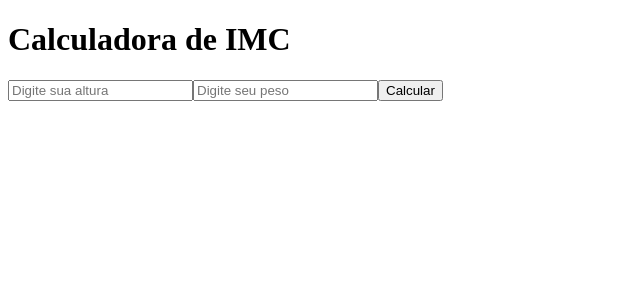
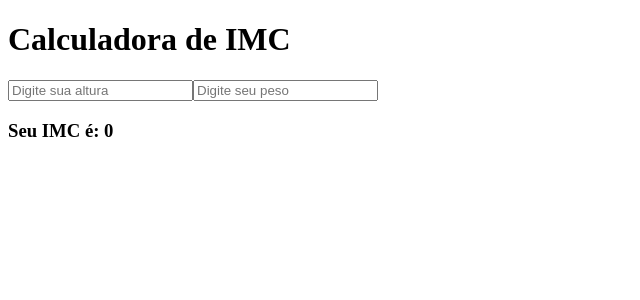
Before and after one commit to ThgFeldmann/react-exercicio, a React (Vite) app in the folder Form-imc/: page / in a window 1280 px wide. Shown: the top 300 px of the page, without its empty margins (0-640 px from the left). Built offline with nearby package versions, Linux system fonts and the light colour scheme.

Commit message:
imc exibido

```diff
--- a/Form-imc/src/App.jsx
+++ b/Form-imc/src/App.jsx
@@ -1,11 +1,43 @@
-import Index from './Index'
+import { useEffect, useState } from "react";
 
 function App() {
+
+  let [altura, setAltura] = useState('');
+  let [peso, setPeso] = useState('');
+
+  var imc;
+
+  const calculo = () => { // arrow function q calcula o imc
+      imc = Math.round(peso / (altura * altura) * 100) / 100;
+  }
+
+  function validaValores() {
+    if (altura, peso == ('')) {
+      imc = 0;
+    } else {
+      calculo();
+    }
+    return (
+      <h3>Seu IMC é: {imc}</h3>
+    )
+  }
+
   return(
-    <>
-      <Index />
-    </>
+    <div class="container">
+      <h1>Calculadora de IMC</h1>
+        <form>
+          <input type="number" placeholder="Digite sua altura" required onChange={evento => setAltura(evento.target.value)} />
+          <input type="number" placeholder="Digite seu peso" required  onChange={evento => setPeso(evento.target.value)}/>
+        </form>
+        {validaValores()}
+    </div>
   )
 }
 
 export default App
+
+// p / h^2 | calculo imc
+
+// mostrar a tabela de imc | objetivo atual
+
+// https://www.programasaudefacil.com.br/calculadora-de-imc | link imc calculator example
--- a/Form-imc/src/Index.jsx
+++ /dev/null
@@ -1,45 +0,0 @@
-import { useState } from "react";
-
-const Form = () => {
-    let [altura, setAltura] = useState('');
-    let [peso, setPeso] = useState('');
-
-    const calculo = () => {
-        const resultado = peso / (altura * altura);
-        let imcArredondado = Math.round(resultado * 100) / 100;
-
-        imcArredondado.toString();
-
-        if (imcArredondado <= 1) {
-            alert("Os valores inseridos não são válidos.");
-        } else {
-            return ( // não retorna
-                <div>
-                    {imcArredondado}
-                </div>
-            )
-        }
-    }
-
-    return (
-        <div class="container">
-            <h1>Calculadora de IMC</h1>
-            <form>
-                <input type="number" placeholder="Digite sua altura" required onChange={evento => setAltura(evento.target.value)} />
-                <input type="number" placeholder="Digite seu peso" required  onChange={evento => setPeso(evento.target.value)}/>
-                <button type="button" onClick={evento => calculo()}>
-                    Calcular
-                </button>
-            </form>
-        </div>
-    )
-}
-
-export default Form;
-
-
-// p / h^2 | calculo imc
-
-// descobrir como retornar o imcArredondado para o html | objetivo atual
-
-// https://www.programasaudefacil.com.br/calculadora-de-imc | link imc calculator example
```
